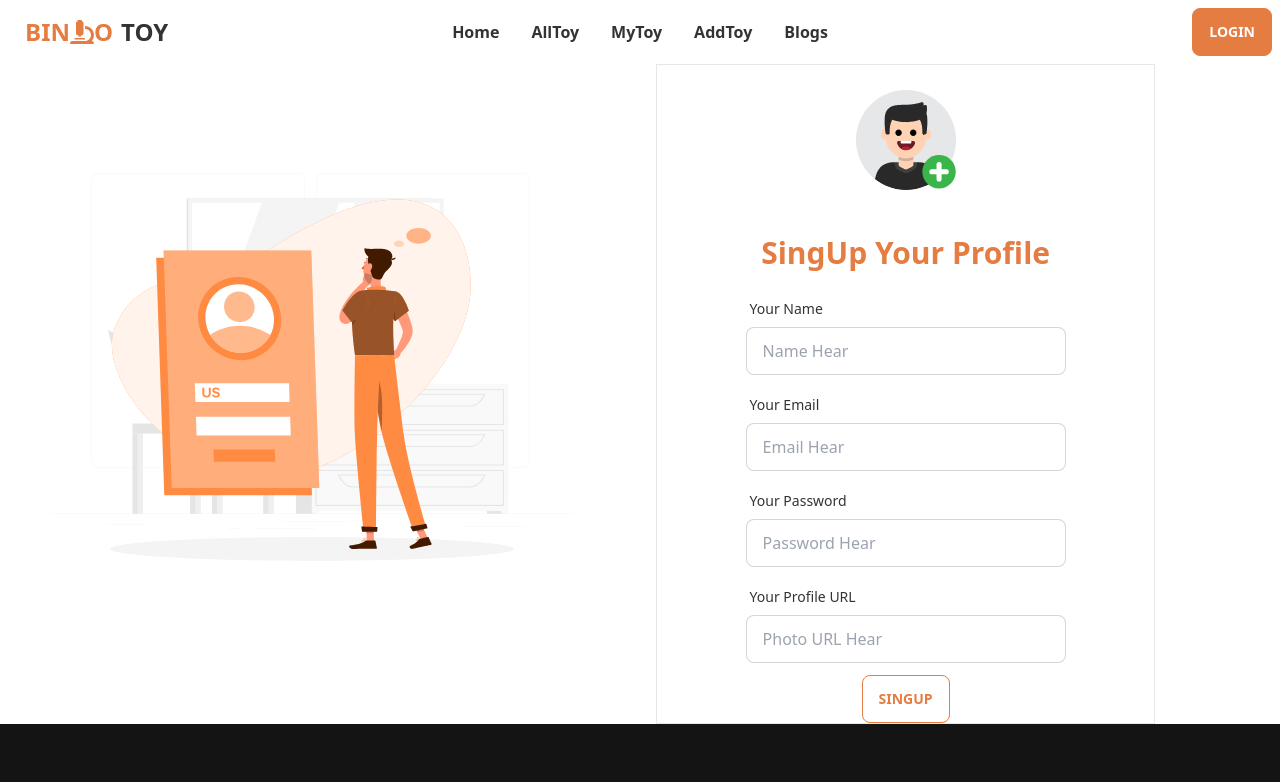
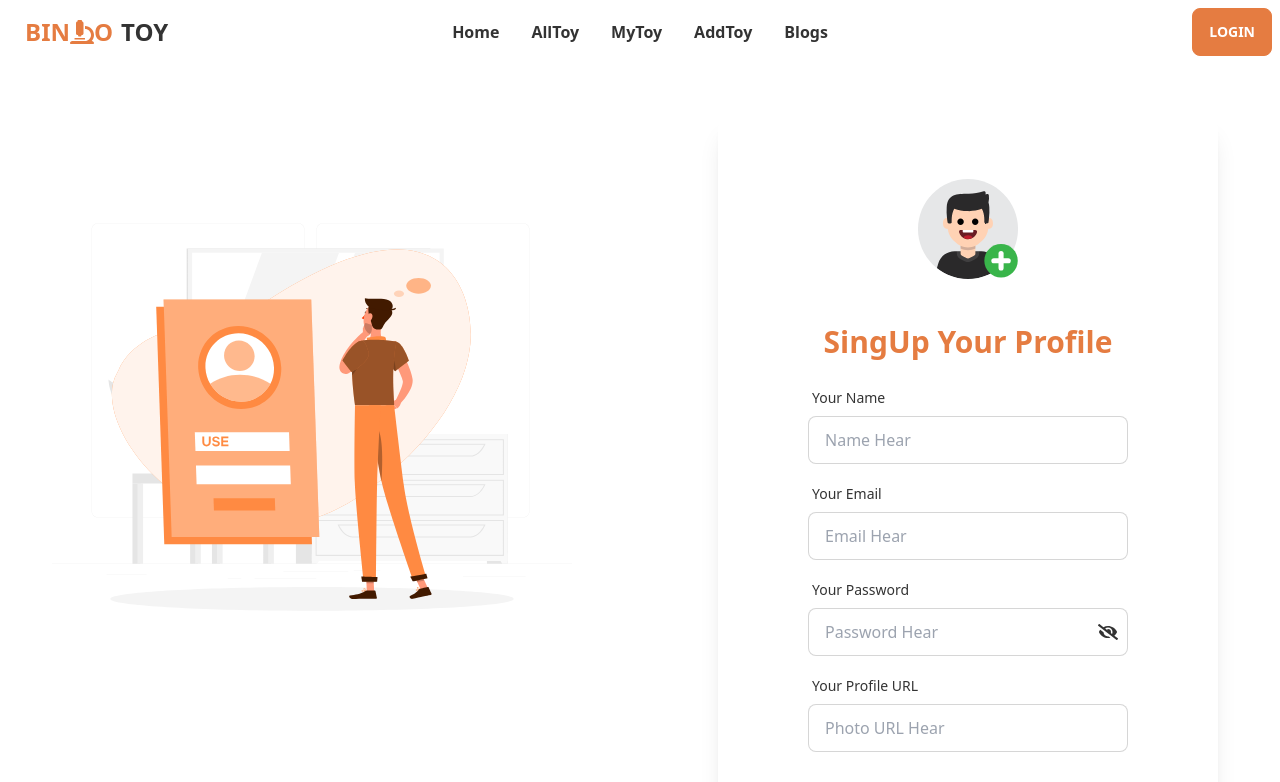
Before and after one commit to AbdullahWB/bingo-toy-project, a React (Vite) app: page /singUp in a window 1280 px wide. Shown: the top 782 px of the page. Built offline with nearby package versions, Linux system fonts and the light colour scheme; no server answers.

Commit message:
make sing up funtion

```diff
--- a/src/Provider/AuthProvider.jsx
+++ b/src/Provider/AuthProvider.jsx
@@ -0,0 +1,32 @@
+import React, { createContext, useState } from 'react';
+import { createUserWithEmailAndPassword, getAuth } from "firebase/auth";
+import app from '../Firebase/Firebase.config';
+
+
+export const AuthContext = createContext(null)
+const auth = getAuth(app)
+const AuthProvider = ({children}) => {
+    const [user, setUser] = useState(null)
+    const [loading, setLoading] = useState(true)
+
+
+    const singUp = (email, password) => {
+        setLoading(true)
+        return createUserWithEmailAndPassword(auth, email, password)
+    }
+
+
+    const authInfo = {
+        user,
+        loading,
+        singUp,
+    }
+
+    return (
+        <AuthContext.Provider value={authInfo}>
+            {children}
+        </AuthContext.Provider>
+    );
+};
+
+export default AuthProvider;
--- a/src/Sing/SingUp/SingUp.jsx
+++ b/src/Sing/SingUp/SingUp.jsx
@@ -1,9 +1,14 @@
-import React from 'react';
+import React, { useContext, useState } from 'react';
 import login from '../../assets/129750-login-orange.json'
 import profile from '../../assets/107137-add-profile-picture.json'
+import { FaGoogle, FaEye, FaEyeSlash  } from "react-icons/fa";
 import Lottie from 'lottie-react'
+import { AuthContext } from '../../Provider/AuthProvider';
+import { toast } from 'react-hot-toast';
 
 const SingUp = () => {
+    const { singUp } = useContext(AuthContext)
+    const [show, setShow] = useState(false)
     const handleSingData = event => {
         event.preventDefault();
         const form = event.target;
@@ -11,15 +16,26 @@ const SingUp = () => {
         const email = form.email.value;
         const password = form.password.value;
         const photo = form.photo.value;
+        console.log(name, email, password, photo);
 
-        console.log(name, email, password, photo);
+        singUp(email, password)
+            .then(result => {
+                const createdUser = result.user;
+                console.log(createdUser);
+                // navigate(from, { replace: true })
+            })
+            .catch(error => {
+                const err = (error.message);
+                toast.error(err)
+            })
     }
     return (
-        <div className='grid grid-cols-2 gap-8 max-w-7xl mx-auto'>
+        <div className='grid grid-cols-2 gap-8 max-w-7xl mx-auto mt-[50px] mb-[100px]'>
             <div>
                 <Lottie animationData={login} loop={true} />
             </div>
-            <div className='border w-[80%]'>
+            <div className='justify-center flex flex-col items-center'>
+                <div className='w-[80%] card bg-base-100 shadow-xl py-10'>
                     <div className="flex flex-col justify-center items-center">
                         <div className='w-[150px]'>
                             <Lottie animationData={profile} loop={true} />
@@ -39,11 +55,18 @@ const SingUp = () => {
                             </label>
                             <input type="email" name="email" placeholder="Email Hear" className="input input-bordered w-full max-w-xs" />
                         </div>
-                    <div className="form-control w-full max-w-xs">
+                        <div className="relative form-control w-full max-w-xs">
                             <label className="label">
                                 <span className="label-text">Your Password</span>
                             </label>
-                        <input type="password" name="password" placeholder="Password Hear" className="input input-bordered w-full max-w-xs" />
+                            <input type={show ? "text" : "password"} name="password" placeholder="Password Hear" className="input input-bordered w-full max-w-xs" />
+                            <span className='text-[20px] inline-block absolute right-[10px] top-[50px] cursor-pointer' onClick={() => setShow(!show)}>
+                                <span>
+                                    {
+                                        show ? <FaEye></FaEye> : <FaEyeSlash></FaEyeSlash>
+                                    }
+                                </span>
+                            </span>
                         </div>
                         <div className="form-control w-full max-w-xs">
                             <label className="label">
@@ -51,8 +74,9 @@ const SingUp = () => {
                             </label>
                             <input type="text" name="photo" placeholder="Photo URL Hear" className="input input-bordered w-full max-w-xs" />
                         </div>
-                    <input className='btn btn-outline btn-primary' type="submit" value="SingUp" />
+                        <input className='btn btn-outline btn-primary mt-5 text-white' type="submit" value="SingUp" />
                     </form>
+                </div>
             </div>
         </div>
     );
--- a/src/main.jsx
+++ b/src/main.jsx
@@ -6,9 +6,14 @@ import {
 } from "react-router-dom";
 import './index.css'
 import router from './Routes/Routes/Routes.jsx';
+import AuthProvider from './Provider/AuthProvider.jsx';
+import { Toaster } from 'react-hot-toast';
 
 ReactDOM.createRoot(document.getElementById('root')).render(
   <React.StrictMode>
-     <RouterProvider router={router} />
+    <AuthProvider>
+      <RouterProvider router={router} />
+      <Toaster></Toaster>
+    </AuthProvider>
   </React.StrictMode>,
 )
```
Lines whose indentation alone changed are shown as unchanged.
